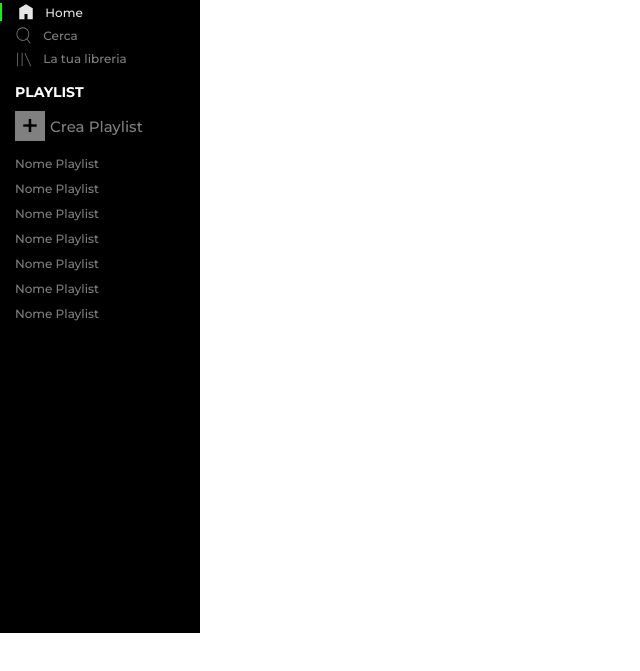
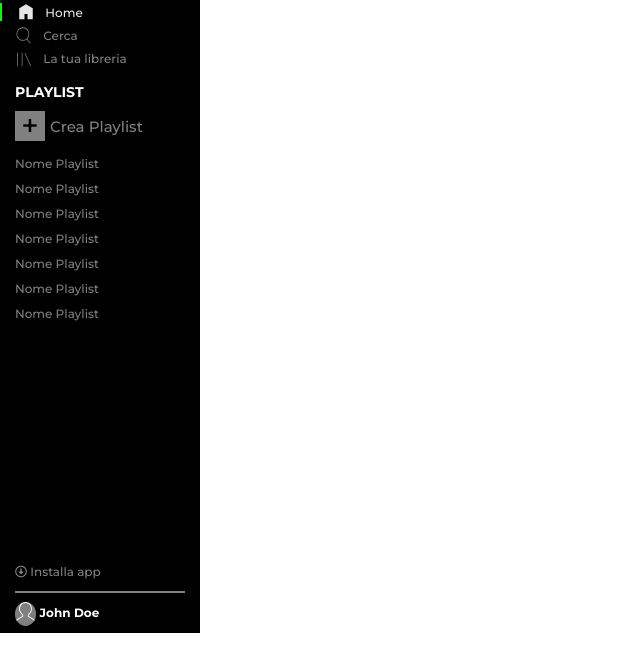
Before and after one commit to amedeo-pasanisi/html-css-spotifyweb, a plain HTML site: page index.html in a window 1280 px wide. Shown: the part 77-748 px from the top of the page, without its empty margins (0-640 px from the left). Drawn offline with Linux system fonts and the light colour scheme.

Commit message:
fine nav largo

```diff
--- a/css/style.css
+++ b/css/style.css
@@ -150,6 +150,28 @@ main nav {
     .nav-bottom{
         height: 80px;
         width: 100%;
+        padding: 0 15px;
+    }
+
+    .download{
+        line-height: 38px;
+        border-bottom: 2px solid white;
+    }
+
+    .user{
+        height: 40px;
+        line-height: 40px;
+    }
+
+    .user img{
+        height: 60%;
+        vertical-align: middle;
+        background-color: gray;
+        border-radius: 50%;
+    }
+
+    .user span{
+        font-weight: bold;
     }
 /* FINE nav-bottom */
 /* FINE nav */
--- a/index.html
+++ b/index.html
@@ -10,6 +10,7 @@
     <link rel="preconnect" href="https://fonts.googleapis.com">
     <link rel="preconnect" href="https://fonts.gstatic.com" crossorigin>
     <link href="https://fonts.googleapis.com/css2?family=Montserrat:wght@400;500;600;700;800;900&display=swap" rel="stylesheet">
+    <link rel="stylesheet" href="https://cdnjs.cloudflare.com/ajax/libs/font-awesome/5.15.3/css/all.min.css" integrity="sha512-iBBXm8fW90+nuLcSKlbmrPcLa0OT92xO1BIsZ+ywDWZCvqsWgccV3gFoRBv0z+8dLJgyAHIhR35VZc2oM/gI1w==" crossorigin="anonymous" referrerpolicy="no-referrer" />
 </head>
 <body class="">
     <div class="wrapper">
@@ -53,7 +54,16 @@
                     </div>
                 </div>
                 <div class="nav-bottom">
-                    <div class="account"></div>
+                    <div class="account">
+                        <div class="download color-gray">
+                            <i class="far fa-arrow-alt-circle-down"></i>
+                            <span>Installa app</span>
+                        </div>
+                        <div class="user">
+                            <img src="img/profile.svg" alt="">
+                            <span>John Doe</span>
+                        </div>
+                    </div>
                 </div>
             </nav>
             <section>
```
